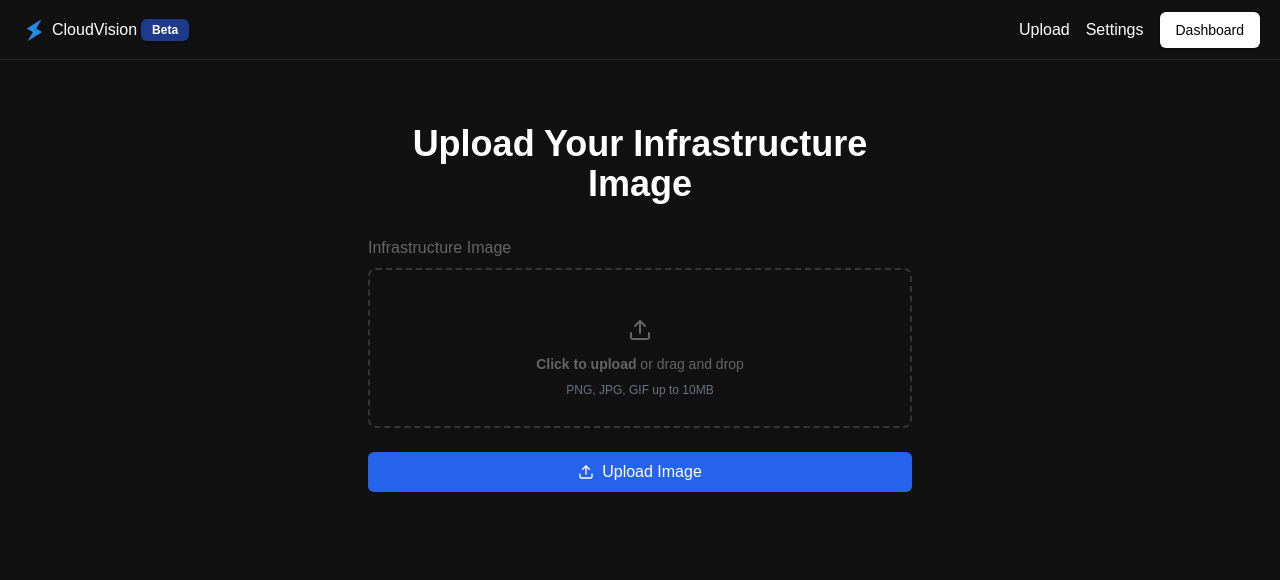
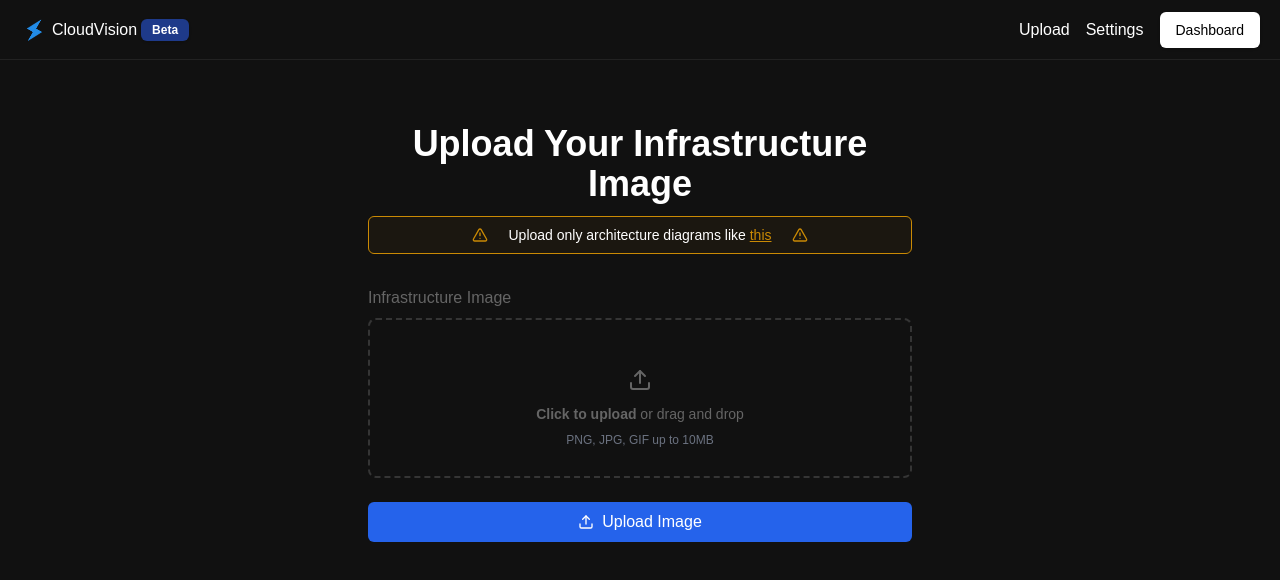
Before and after one commit to sumit6499/cloudvision-vultr-hackathon, a Next.js app: page /upload in a window 1280 px wide. Shown: the top 580 px of the page. Built offline with nearby package versions, Linux system fonts and the light colour scheme.

Commit message:
add warning for image uploads

```diff
--- a/src/app/upload/_components/upload-file.tsx
+++ b/src/app/upload/_components/upload-file.tsx
@@ -1,9 +1,12 @@
-import { Button } from "@/components/ui/button";
 import { Input } from "@/components/ui/input";
 import { Label } from "@radix-ui/react-label";
-import { Upload } from "lucide-react";
+import { TriangleAlert, Upload } from "lucide-react";
 import { uploadDiagram } from "@/actions/fetch";
 import { useState } from "react";
+
+
+const DEMO_IMAGE_URL = "https://cloudvision-diagram.blr1.vultrobjects.com/sumit/pop.jpg?X-Amz-Algorithm=AWS4-HMAC-SHA256&X-Amz-Content-Sha256=UNSIGNED-PAYLOAD&X-Amz-Credential=ZLIFDU8L767BDVY3UR3P%2F20241118%2Fblr1%2Fs3%2Faws4_request&X-Amz-Date=20241118T160809Z&X-Amz-Expires=604800&X-Amz-Signature=d5813d07cb40a867d8aa704364eb6a81b9463afcd8e6f701b95b51b2f2a07236&X-Amz-SignedHeaders=host&x-id=GetObject"
+
 export const UploadFile = ({
   setDiagramID,
   setSuccess,
@@ -30,7 +33,7 @@ export const UploadFile = ({
       formData.append("file", file);
       formData.append("username", "sumit");
       const res = await uploadDiagram(formData);
-
+      console.log(res);
       if (res.success && res.data.dbDiagram.id) {
         setDiagramID(res.data.dbDiagram.id);
         setSuccess(true);
@@ -44,13 +47,18 @@ export const UploadFile = ({
 
   return (
     <main className="container mx-auto max-w-xl px-4 py-16">
-      <h1 className="text-4xl font-bold mb-8 text-center">
+      <h1 className="text-4xl font-bold mb-3 text-center">
         Upload Your Infrastructure Image
       </h1>
-      <form
-        onSubmit={handleSubmit}
-        className="w-full"
-      >
+      <p className="text-center flex px-5 items-center justify-center gap-5 mb-8 bg-yellow-600/5 p-2 text-sm border border-yellow-600 rounded-md">
+        <TriangleAlert className="w-4 h-4 text-yellow-600" />
+        <span>
+          Upload only <br className="sm:hidden block" />
+           architecture diagrams like <a className="underline text-yellow-600" target="_blank" href={DEMO_IMAGE_URL}>this</a>
+        </span>
+        <TriangleAlert className="w-4 h-4 text-yellow-600" />
+      </p>
+      <form onSubmit={handleSubmit} className="w-full">
         <div className="mb-6">
           <Label
             htmlFor="infrastructure-image"
@@ -63,7 +71,7 @@ export const UploadFile = ({
               id="infrastructure-image"
               type="file"
               accept="image/*"
-              style={{ display: 'none' }}
+              style={{ display: "none" }}
               onChange={handleFileChange}
             />
             <label
@@ -73,9 +81,12 @@ export const UploadFile = ({
               <div className="flex flex-col items-center justify-center pt-5">
                 <Upload className="w-6 h-6 mb-3 text-[#656565]" />
                 <p className="mb-2 text-sm text-[#656565]">
-                  <span className="font-semibold">Click to upload</span> or drag and drop
+                  <span className="font-semibold">Click to upload</span> or drag
+                  and drop
                 </p>
-                <p className="text-xs text-gray-500">PNG, JPG, GIF up to 10MB</p>
+                <p className="text-xs text-gray-500">
+                  PNG, JPG, GIF up to 10MB
+                </p>
                 {file && (
                   <p className="mt-2 text-sm text-green-600">
                     Selected: {file.name}
```
